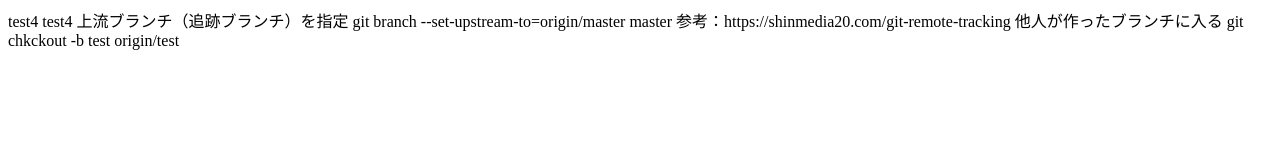
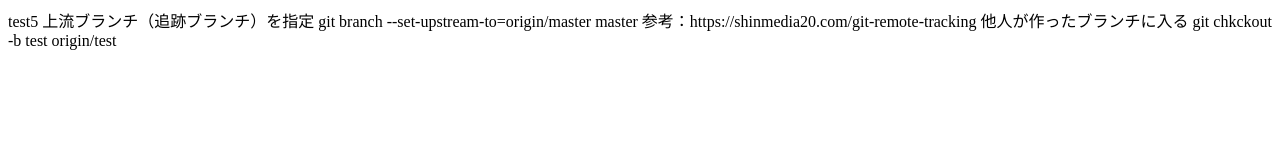
Before and after one commit to taku300/git.test3, a plain HTML site: page index.html in a window 1280 px wide. Drawn offline with Linux system fonts and the light colour scheme.

Commit message:
Revert "Revert "Test5""

```diff
--- a/index.html
+++ b/index.html
@@ -8,8 +8,9 @@
     <title>Document</title>
 </head>
 <body>
-    test4
-    test4
+
+    test5
+
 
 </body>
 </html>
```
